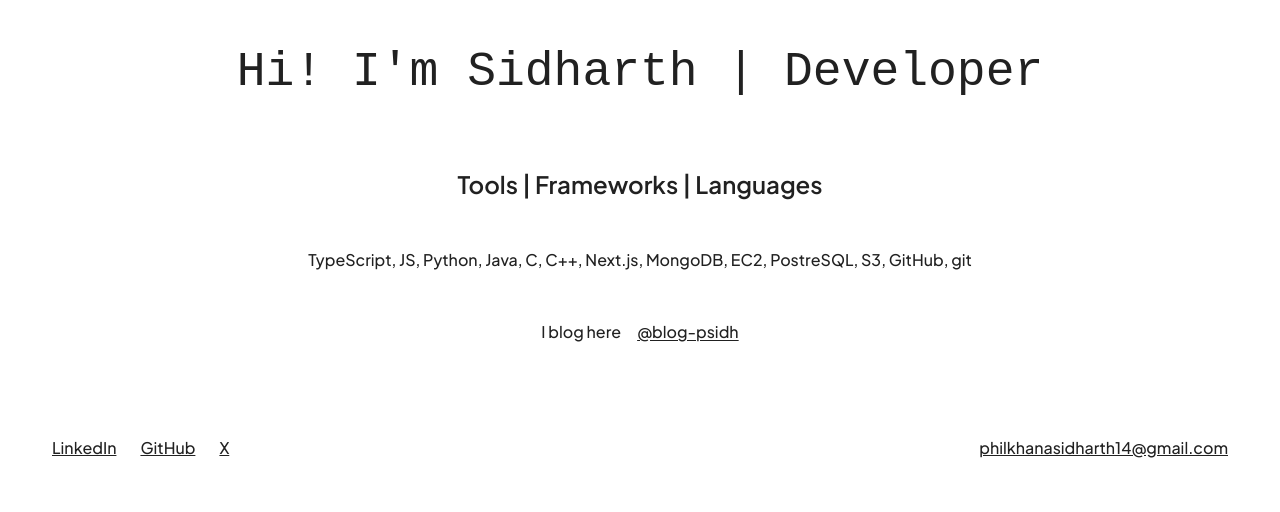
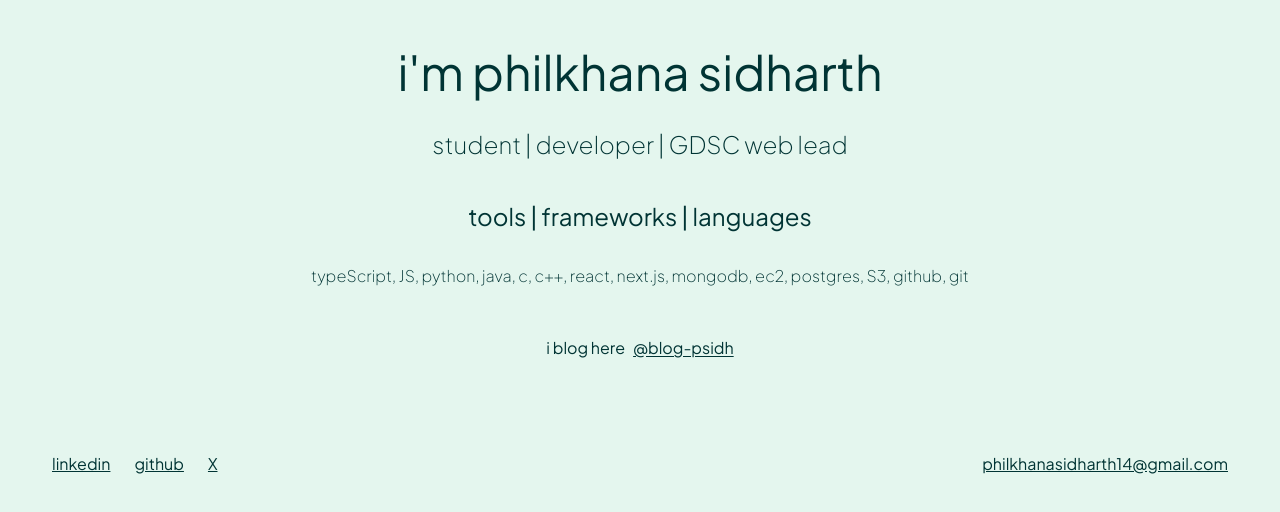
Before and after one commit to psidh/waste, a plain HTML site: page index.html in a window 1280 px wide. Drawn offline with nearby package versions, Linux system fonts and the light colour scheme.

Commit message:
changes to green

```diff
--- a/index.html
+++ b/index.html
@@ -12,21 +12,24 @@
     <title>Philkhana Sidharth</title>
 
   </head>
-  <body class="dark:bg-[#121212] dark:text-[#c1c1c1] text-[#212121] px-6 plus-jakarta-sans-regular h-screen
+  <body class="dark:bg-[#002020] dark:text-[#ecfdf5] bg-[#e4f6ee] text-[#003434] px-6 plus-jakarta-sans-light h-screen
   ">
     <div class="py-12 flex flex-col items-center justify-between space-y-6">
-      <h1 class="text-xl md:text-5xl font-extralight plus-jakarta-sans-light dm-mono-light">
-        Hi! I'm Sidharth | Developer
+      <h1 class="text-2xl md:text-5xl  plus-jakarta-sans-light">
+        i'm philkhana sidharth
       </h1>
-      <p class="text-sm md:text-2xl font-semibold pt-12 pb-6 plus-jakarta-sans-light leading-10">
-        Tools | Frameworks | Languages
+      <h1 class="text-lg md:text-2xl  font-extralight py-2">
+        student | developer | GDSC web lead
+      </h1>
+      <p class="text-xl  md:text-2xl py-2 plus-jakarta-sans-extralight leading-10">
+        tools | frameworks | languages
       </p>
-      <p class="dark:text-[#d1d1d1] text-justify pb-6">
-        TypeScript, JS, Python, Java, C, C++, Next.js, MongoDB, EC2, PostreSQL,
-        S3, GitHub, git
+      <p class="dark:text-[#d1d1d1] text-center font-extralight pb-6">
+        typeScript, JS, python, java, c, c++, react, next.js, mongodb, ec2, postgres,
+        S3, github, git
       </p>
-      <div class="flex space-x-4">
-        <p>I blog here</p>
+      <div class="flex space-x-2">
+        <p>i blog here</p>
         <a
           href="https://blog-psidh.vercel.app"
           class="underline underline-offset-2"
@@ -40,9 +43,9 @@
     >
       <div class="flex justify-between items-center md:space-x-4 space-x-16">
         <a href="https://www.linkedin.com/in/p-sidharth/" target="_blank" class='py-1 px-1 underline rounded-xl'
-          >LinkedIn</a
+          >linkedin</a
         >
-        <a href="https://github.com/psidh/" target="_blank" class='py-1 px-1 underline rounded-xl'>GitHub</a>
+        <a href="https://github.com/psidh/" target="_blank" class='py-1 px-1 underline rounded-xl'>github</a>
         <a href="https://twitter.com/p_s1dharth" target="_blank" class='py-1 px-1 underline rounded-xl'>X</a>
       </div>
       <div>
--- a/styles.css
+++ b/styles.css
@@ -1,87 +1,95 @@
-
 .oxygen-mono-regular {
-    font-family: "Oxygen Mono", monospace;
+  font-family: 'Oxygen Mono', monospace;
   font-weight: 400;
   font-style: normal;
 }
 
 
+.plus-jakarta-sans-extralight {
+  font-family: 'Plus Jakarta Sans', sans-serif;
+  font-optical-sizing: auto;
+  font-weight: 400;
+  font-style: normal;
+}
+
+.plus-jakarta-sans-light {
+  font-family: 'Plus Jakarta Sans', sans-serif;
+  font-optical-sizing: auto;
+  font-weight: 400;
+  font-style: normal;
+}
 
 .plus-jakarta-sans-regular {
-    font-family: "Plus Jakarta Sans", sans-serif;
+  font-family: 'Plus Jakarta Sans', sans-serif;
   font-optical-sizing: auto;
   font-weight: 500;
   font-style: normal;
 }
 
-
-
-
-  .plus-jakarta-sans-light {
-    font-family: "Plus Jakarta Sans", sans-serif;
+.plus-jakarta-sans-semibold {
+  font-family: 'Plus Jakarta Sans', sans-serif;
   font-optical-sizing: auto;
-    font-weight: 400;
+  font-weight: 600;
   font-style: normal;
 }
 
+
 .b612-mono-regular {
-    font-family: "B612 Mono", monospace;
+  font-family: 'B612 Mono', monospace;
   font-weight: 100;
   font-style: normal;
 }
 
 .b612-mono-bold {
-    font-family: "B612 Mono", monospace;
+  font-family: 'B612 Mono', monospace;
   font-weight: 700;
   font-style: normal;
 }
 
 .b612-mono-regular-italic {
-    font-family: "B612 Mono", monospace;
+  font-family: 'B612 Mono', monospace;
   font-weight: 400;
   font-style: italic;
 }
 
 .b612-mono-bold-italic {
-    font-family: "B612 Mono", monospace;
+  font-family: 'B612 Mono', monospace;
   font-weight: 700;
   font-style: italic;
 }
 
-
-
 .dm-mono-light {
-      font-family: "DM Mono", monospace;
+  font-family: 'DM Mono', monospace;
   font-weight: 300;
   font-style: normal;
 }
 
 .dm-mono-light-italic {
-      font-family: "DM Mono", monospace;
+  font-family: 'DM Mono', monospace;
   font-weight: 300;
   font-style: italic;
 }
 
 .dm-mono-regular {
-      font-family: "DM Mono", monospace;
+  font-family: 'DM Mono', monospace;
   font-weight: 400;
   font-style: normal;
 }
 
 .dm-mono-regular-italic {
-      font-family: "DM Mono", monospace;
+  font-family: 'DM Mono', monospace;
   font-weight: 400;
   font-style: italic;
 }
 
 .dm-mono-medium {
-      font-family: "DM Mono", monospace;
+  font-family: 'DM Mono', monospace;
   font-weight: 500;
   font-style: normal;
 }
 
 .dm-mono-medium-italic {
-      font-family: "DM Mono", monospace;
+  font-family: 'DM Mono', monospace;
   font-weight: 500;
   font-style: italic;
 }
```
Lines whose indentation alone changed are shown as unchanged.
